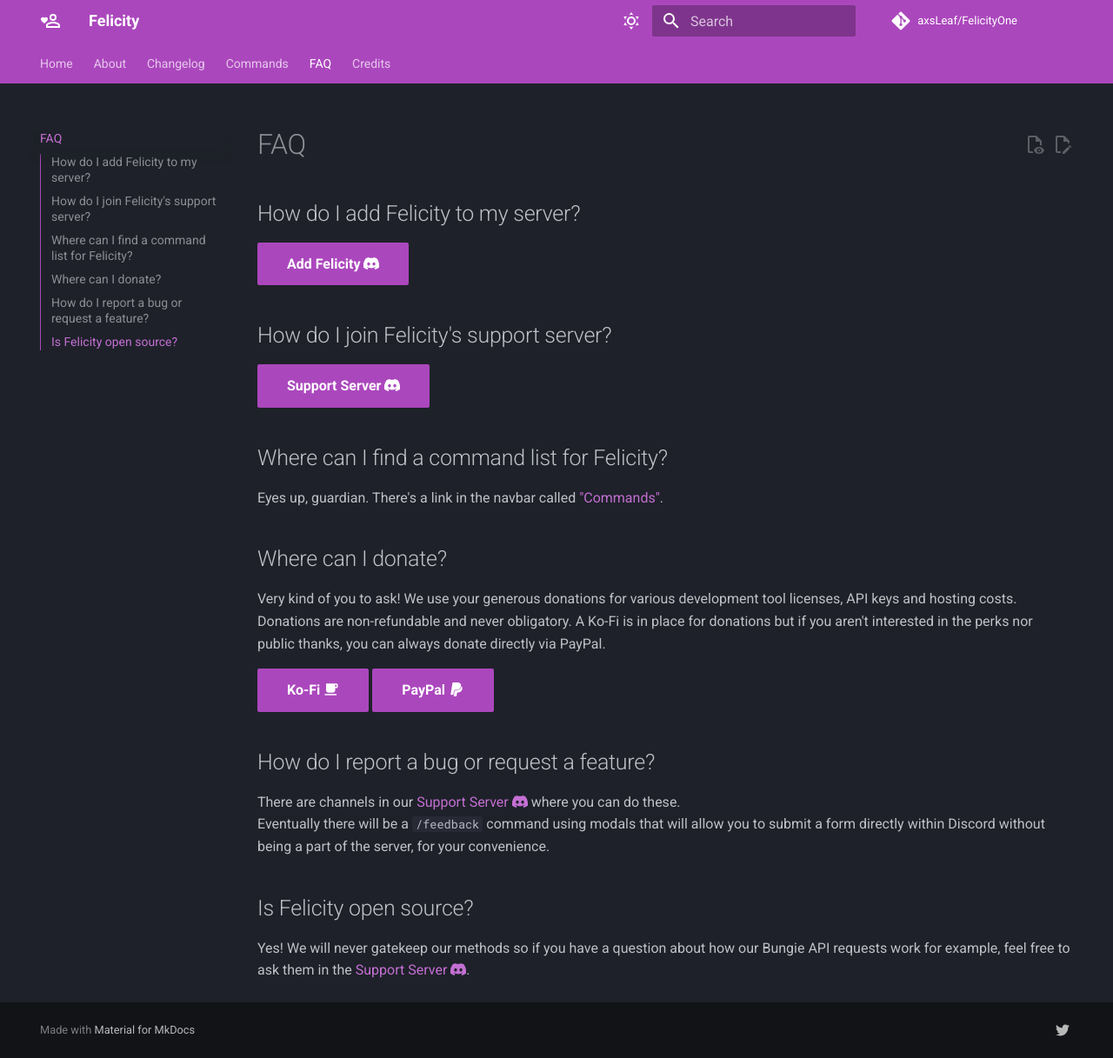
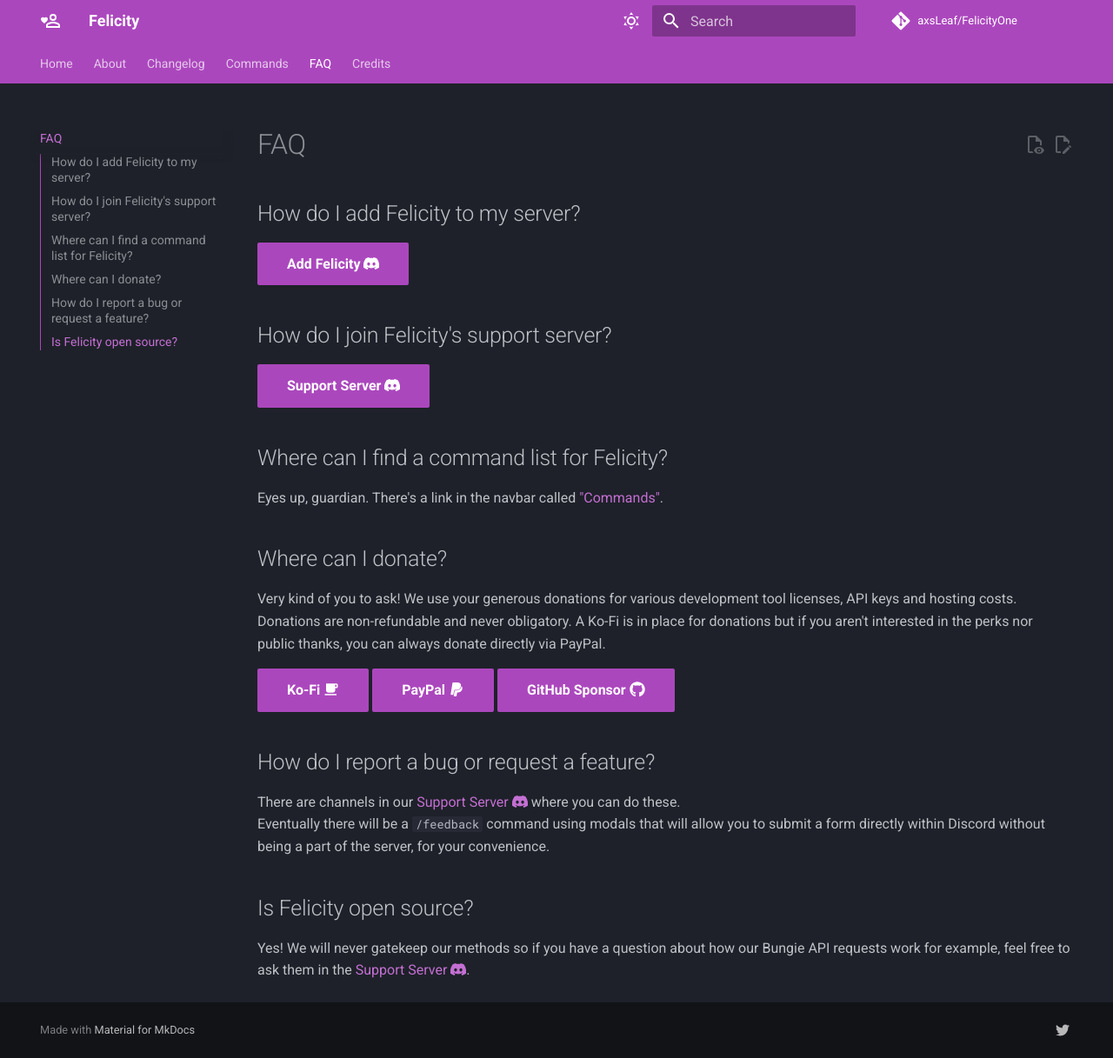
Before and after one commit to devFelicity/Felicity, an MkDocs documentation site: the page built from docs/faq.md, in a window 1280 px wide and 1217 px high. Shown: the whole window at 87% size. Built offline with MkDocs 1.6.1 and Material for MkDocs 9.7.7, drawn with Linux system fonts in a browser that asks for light colours; comment, search, counter and statistics services are not loaded.

Commit message:
Add github sponsor [skip ci]

```diff
--- a/docs/faq.md
+++ b/docs/faq.md
@@ -19,7 +19,7 @@
 Very kind of you to ask! We use your generous donations for various development tool licenses, API keys and hosting costs.
 Donations are non-refundable and never obligatory. A Ko-Fi is in place for donations but if you aren't interested in the perks nor public thanks, you can always donate directly via PayPal.
 
-[Ko-Fi :material-coffee:](https://ko-fi.com/axsLeaf){ .md-button .md-button--primary } [PayPal :fontawesome-brands-paypal:](https://paypal.me/leafyleaf/10){ .md-button .md-button--primary }
+[Ko-Fi :material-coffee:](https://ko-fi.com/axsLeaf){ .md-button .md-button--primary } [PayPal :fontawesome-brands-paypal:](https://paypal.me/leafyleaf/10){ .md-button .md-button--primary } [GitHub Sponsor :fontawesome-brands-github:](https://github.com/sponsors/axsLeaf){ .md-button .md-button--primary }
 
 ## How do I report a bug or request a feature?
 
```
